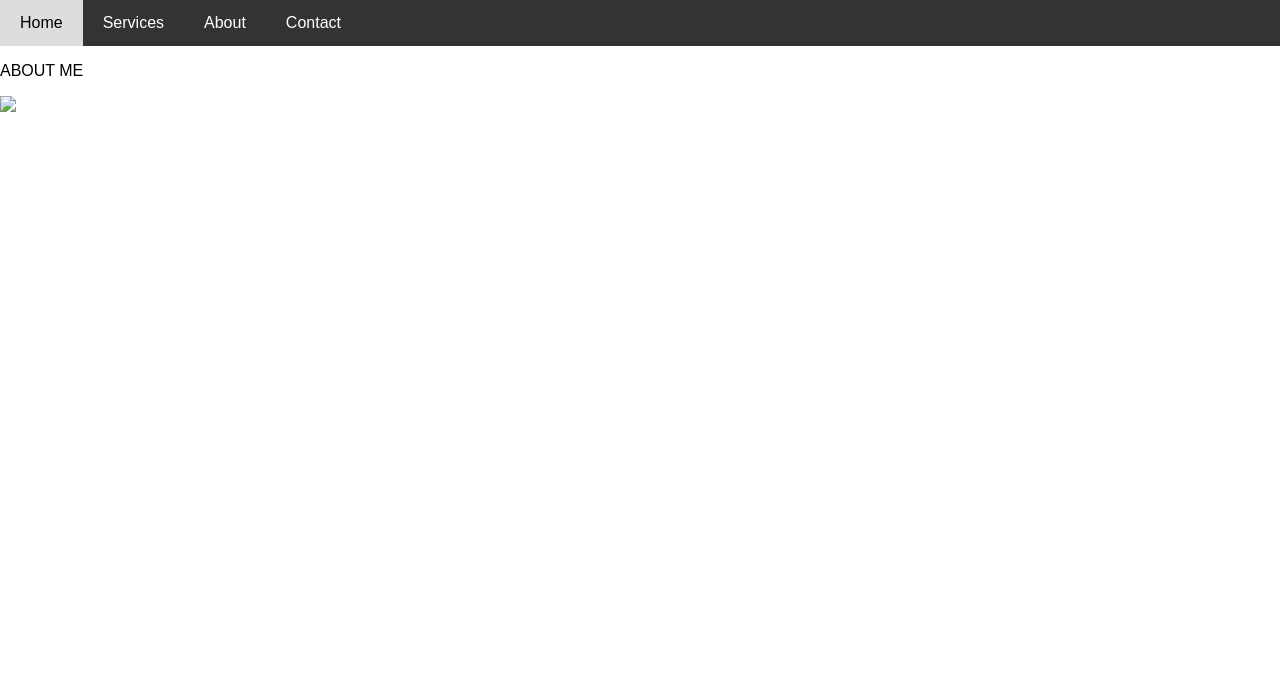
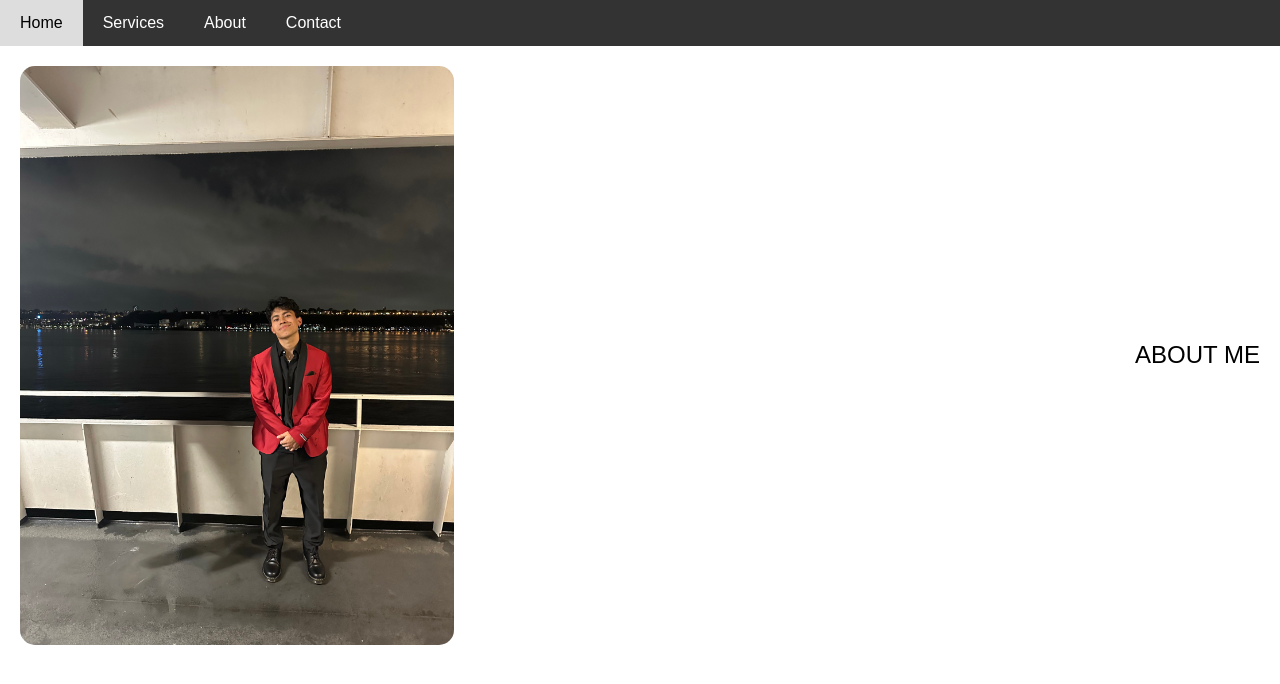
Before and after one commit to RomeroCamilo/portfolio_2_php, a plain HTML site: page src/index.html in a window 1280 px wide. Drawn offline with Linux system fonts and the light colour scheme.

Commit message:
pic update

```diff
--- a/src/index.html
+++ b/src/index.html
@@ -25,6 +25,23 @@
             background-color: #ddd;
             color: black;
         }
+        .content {
+            display: flex;
+            justify-content: space-between;
+            align-items: center;
+            padding: 20px;
+        }
+        .content img {
+            width: 35%; /* Adjust size as needed */
+            height: auto;
+            border-radius: 15px; /* Adjust the value to get the desired roundness */
+        }
+        .content p {
+            margin: 0;
+            font-size: 24px; /* Adjust font size as needed */
+            width: 50%; /* Ensure the text takes up the remaining space */
+            text-align: right; /* Align text to the right */
+        }
     </style>
 </head>
 <body>
@@ -36,8 +53,10 @@
         <a href="#contact">Contact</a>
     </div>
 
-    <p>ABOUT ME</p>
-    <img src="images/camilo.jpeg">
+    <div class="content">
+        <img src="../images/camilo.jpeg" alt="Camilo">
+        <p>ABOUT ME</p>
+    </div>
 
 </body>
 </html>
--- /dev/null
+++ b/src/styles.css
@@ -0,0 +1,21 @@
+/* styles.css */
+body {
+    font-family: Arial, sans-serif;
+}
+
+.container {
+    display: flex;
+    align-items: center;
+    justify-content: space-between;
+    padding: 20px;
+}
+
+.container img {
+    max-width: 150px; /* Adjust size as needed */
+    height: auto;
+}
+
+.container p {
+    margin: 0;
+    font-size: 24px; /* Adjust font size as needed */
+}
```
